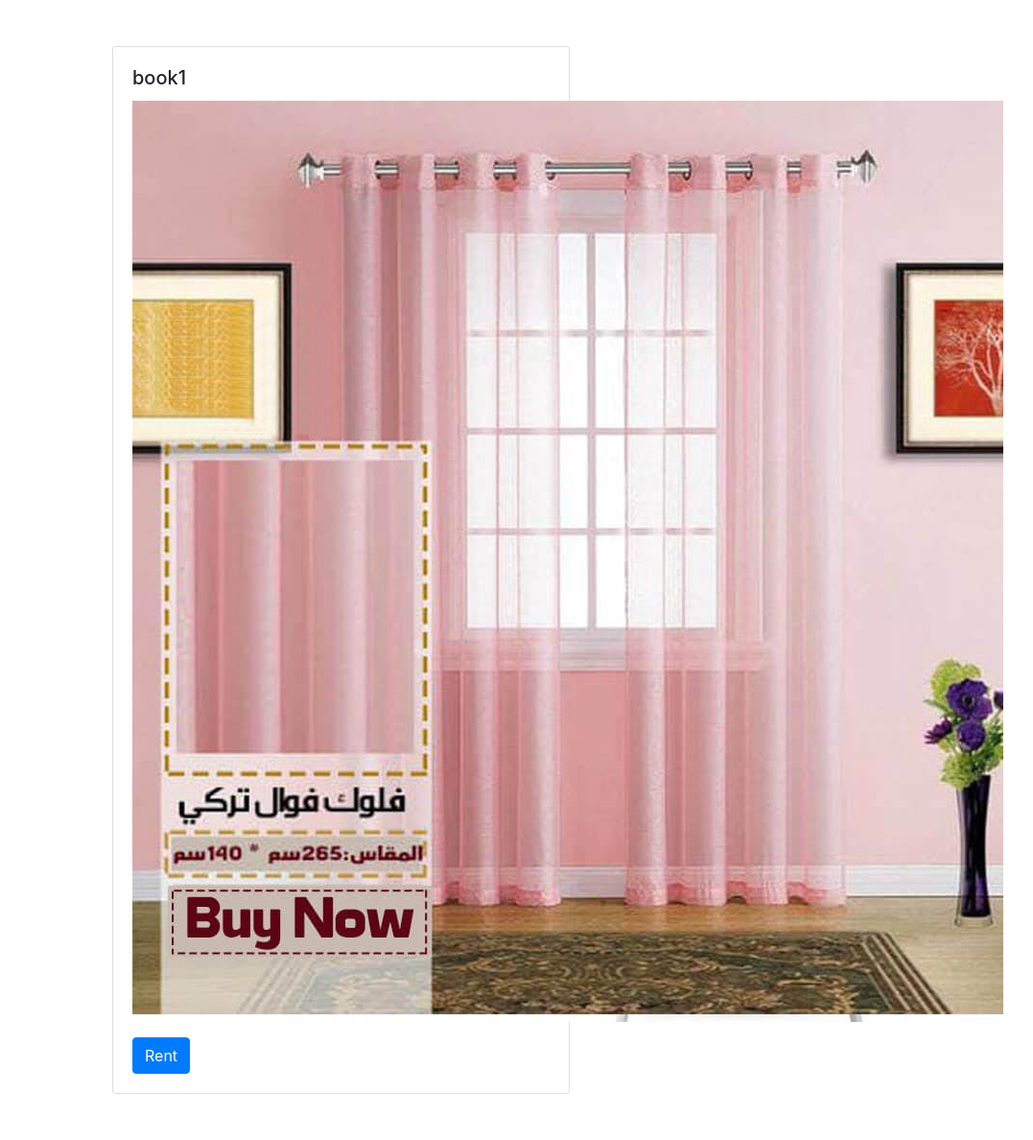
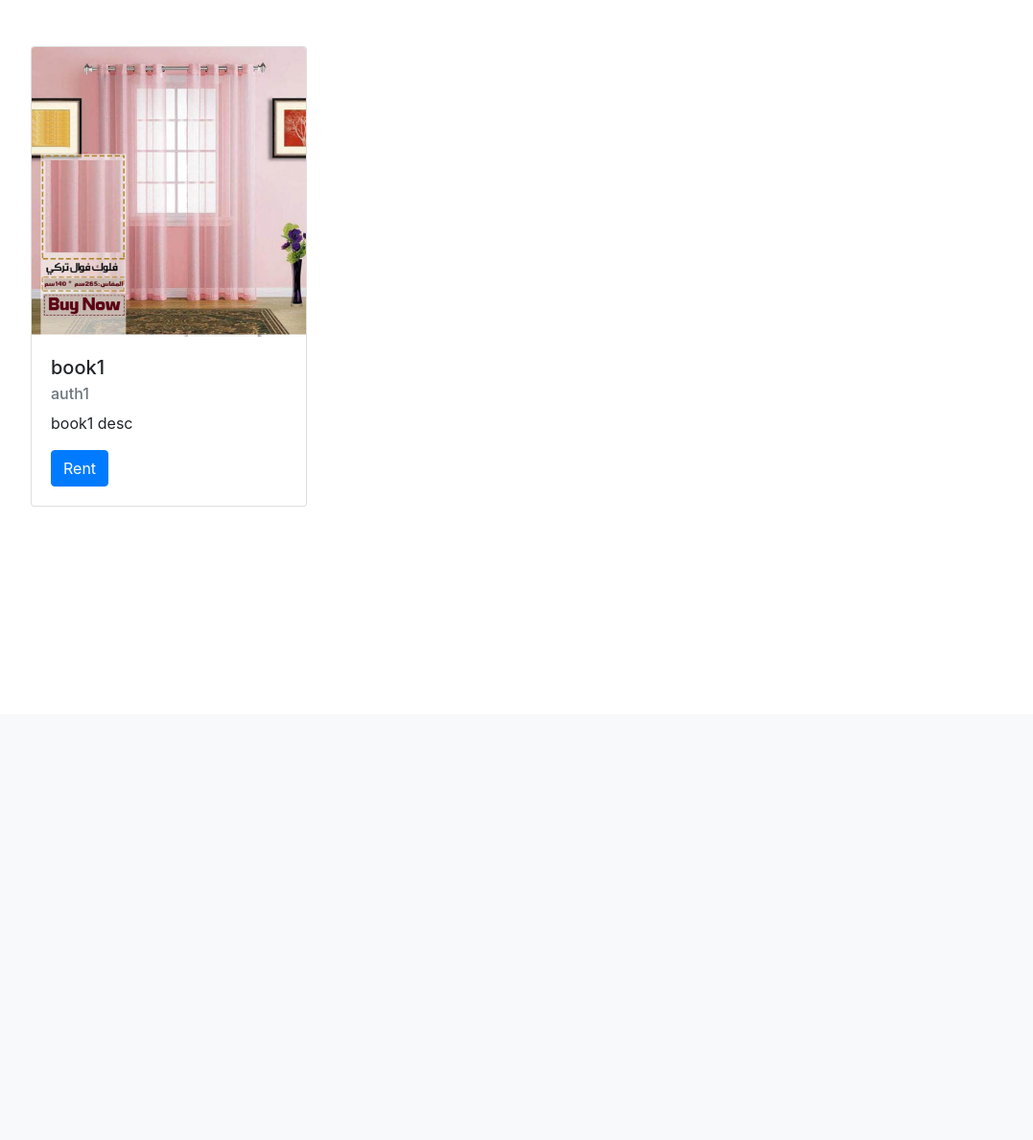
Before and after one commit to lynn-hnainy/finalProject, a Django app: page /home/ in a window 1280 px wide. Shown: the part 56-1244 px from the top of the page at 96% size, without its empty margins (31-1108 px from the left). After the commit the page ends 584 px from the top, so only its background shows below. Run offline with Django 4.2, Linux system fonts and the light colour scheme; data comes from the database, SQL or seed files in the repository; both versions use the stored data as it was after the commit; some libraries are stand-ins or nearby versions.

Commit message:
Updatind diaplay book page:Templates

```diff
--- a/library/books/templates/base.html
+++ b/library/books/templates/base.html
@@ -13,7 +13,7 @@
   </head>
   <body>
         <!--Add content dynamically-->
-        <div class="container">
+        <div class="container m-5">
           {% if messages %}
             {% for message in messages %}
             <div class="alert alert-warning alert-dismissible fade show m-3" role="alert">
--- a/library/books/templates/home.html
+++ b/library/books/templates/home.html
@@ -1,15 +1,14 @@
 {% extends 'base.html' %}
 {% block content %}
-<div class="row m-5">
 {% for book in books %}
-    <div class="col-sm-6">
-      <div class="card">
+<div class="card" style="width: 18rem;">
+  {% if book.book_img %}
+  <img class="card-img-top" src="../{{book.book_img}}" alt="{{book.book_title}}">
+  {% endif %}
   <div class="card-body">
     <h5 class="card-title">{{book.book_title}}</h5>
-          <p class="card-text"> {% if book.book_img %}
-            <img src="{{book.book_img}}" alt="{{book.book_title}}">
-            {% endif %}
-          </p>
+    <h6 class="card-subtitle mb-2 text-muted">{{book.author_name}}</h6>
+    <p class="card-text">{{book.description}}</p>
     {% if book.number_of_copies > 0 %}
       <a href="#" class="btn btn-primary">Rent</a>
     {% else %}
@@ -17,7 +16,5 @@
     {% endif %}
   </div>
 </div>
-    </div>
 {% endfor %}
-</div>
 {% endblock %}
```
Also changed, not shown: library/assets/assets/226018888_108658854849865_7849299807371529216_n.jpeg (added), library/db.sqlite3. Lines whose indentation alone changed are shown as unchanged.
